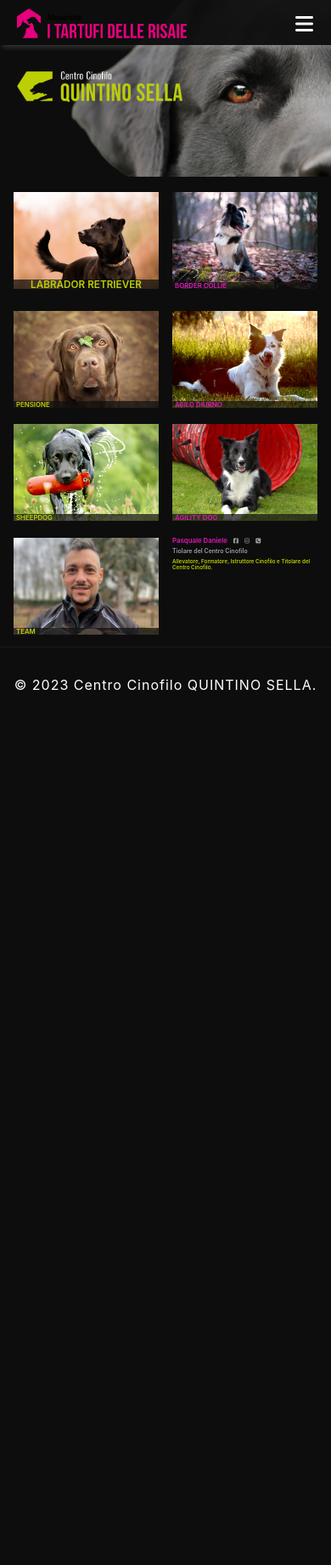
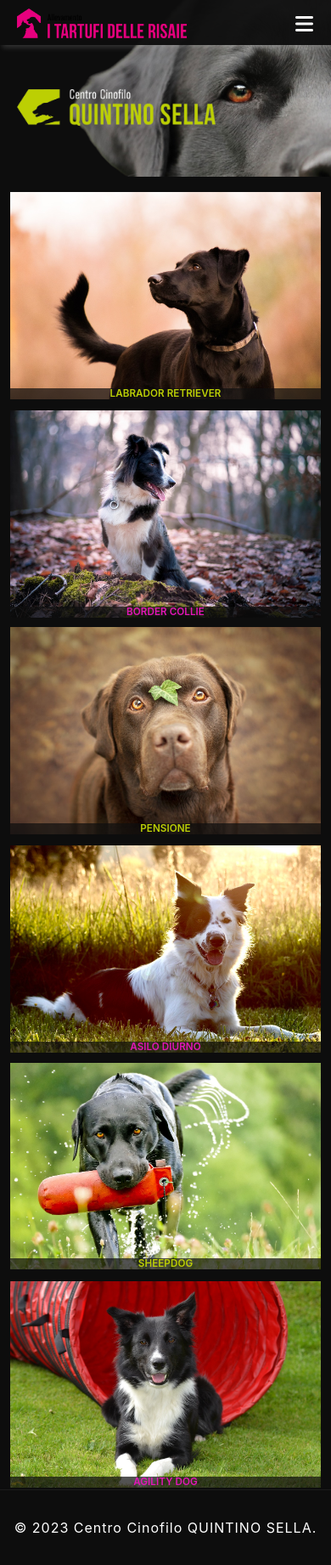
Before and after one commit to Ruggi1999/Ruggi1999.github.io, a PHP site: page / in a window 390 px wide. Shown: the whole page at 85% size. Before the commit the page ends 813 px from the top, so only its background shows below. Run offline with PHP 8.4, Linux system fonts and the light colour scheme; some libraries are stand-ins or nearby versions.

Commit message:
initial commit

```diff
--- a/CSS/index.css
+++ b/CSS/index.css
@@ -70,6 +70,7 @@ body::-webkit-scrollbar-thumb {
 
 }
 
+
 .logo-link-nav, .menu-link-nav  {
 
     text-align: center;
@@ -103,6 +104,7 @@ body::-webkit-scrollbar-thumb {
     top: 10px;
 
 }
+
 
 .aside-nav {
 
@@ -194,6 +196,17 @@ body::-webkit-scrollbar-thumb {
 
 }
 
+@media (max-width: 600px) {
+
+    .img-header-section {
+
+        top: 50%;
+
+        width: 60%;
+
+    }
+
+}
 
 #background-image-2 {
 
@@ -271,20 +284,45 @@ body::-webkit-scrollbar-thumb {
     padding-left: 8px;
 
 }
-@media (min-width:601px) {
 
-    .third-about-section-div {
-
-        width: 50%;
-
-    }
-
-}
 @media (min-width:993px) {
 
     .section-allevamento-2 {
         width: 50%;
     }
+
+}
+
+@media (max-width: 600px) {
+
+    .div-container-allevamento {
+
+        flex-direction: column;
+
+        align-items: center;
+
+    }
+
+    .section-allevamento-2 {
+
+        width: 100%;
+
+        margin: 0 18px 5px 10px;
+
+    }
+
+    .div-container-allevamento .section-allevamento-2:last-child {
+
+        width: 100%;
+
+        margin: 5px 10px 10px 18px;
+
+    }
+
+    .h4-allevamento-1, .h4-allevamento-2 {
+        top: 5%;
+    }
+
 }
 
 .section-allevamento-img {
@@ -311,7 +349,7 @@ body::-webkit-scrollbar-thumb {
 
     font-family: "SF Pro Display","SF Pro Icons","Helvetica Neue","Helvetica","Arial",sans-serif;
 
-    margin-top: -6.5%;
+    margin-top: -7%;
 
     margin-left:0;
 
@@ -329,7 +367,9 @@ body::-webkit-scrollbar-thumb {
 
 .h4-allevamento-2 {
 
-    font-size: 2vw;
+    text-align: center;
+
+    font-size: 3vw;
 
     line-height: 1.125;
 
@@ -339,7 +379,7 @@ body::-webkit-scrollbar-thumb {
 
     font-family: "SF Pro Display","SF Pro Icons","Helvetica Neue","Helvetica","Arial",sans-serif;
 
-    margin-top: -4.6%;
+    margin-top: -7%;
 
     margin-left:0;
 
@@ -426,6 +466,38 @@ body::-webkit-scrollbar-thumb {
     }
 }
 
+@media (max-width: 600px) {
+
+    .div-container-pensione {
+
+        flex-direction: column;
+
+        align-items: center;
+
+    }
+
+    .section-pensione-2 {
+
+        width: 100%;
+
+        margin: 10px 18px 5px 10px;
+
+    }
+
+    .div-container-pensione .section-pensione-2:last-child {
+
+        width: 100%;
+
+        margin: 5px 10px 10px 18px;
+
+    }
+
+    .h4-pensione-1, .h4-pensione-2 {
+        top: 5%;
+    }
+
+}
+
 .section-pensione-img {
 
     border-style: none;
@@ -438,7 +510,9 @@ body::-webkit-scrollbar-thumb {
 
 .h4-pensione-1 {
 
-    font-size: 2vw;
+    text-align: center;
+
+    font-size: 3vw;
 
     line-height: 1.125;
 
@@ -448,7 +522,7 @@ body::-webkit-scrollbar-thumb {
 
     font-family: "SF Pro Display","SF Pro Icons","Helvetica Neue","Helvetica","Arial",sans-serif;
 
-    margin-top: -4.6%;
+    margin-top: -7%;
 
     margin-left:0;
 
@@ -466,7 +540,9 @@ body::-webkit-scrollbar-thumb {
 
 .h4-pensione-2 {
 
-    font-size: 2vw;
+    text-align: center;
+
+    font-size: 3vw;
 
     line-height: 1.125;
 
@@ -476,7 +552,7 @@ body::-webkit-scrollbar-thumb {
 
     font-family: "SF Pro Display","SF Pro Icons","Helvetica Neue","Helvetica","Arial",sans-serif;
 
-    margin-top: -4.6%;
+    margin-top: -7%;
 
     margin-left:0;
 
--- a/index.html
+++ b/index.html
@@ -82,7 +82,7 @@
 
             <aside class="section-allevamento-2" >
 
-                <a href="labrador.php" class="a-allevamento-1">
+                <a href="labrador.html" class="a-allevamento-1">
 
                     <img class="section-allevamento-img" src="IMG/labrador.jpg" alt="labrador">
 
@@ -179,80 +179,6 @@
 
 <!----------- SEZIONE TEAM ----------->
 
-    <section class="section-team" id="team">
-
-        <div class="div-container-team">
-
-            <aside class="section-team-2">
-
-                <div class="image-container">
-
-                    <img class="section-team-img" src="IMG/daniele.jpg" alt="">
-
-                    <h4 class="h4-team-2">TEAM</h4>
-
-                    <h4 class="h4-team-1">Pasquale Daniele
-
-                    <a href=""><i class="fa-brands fa-square-facebook fa-sm" style="color: #ffffff;"></i></a>
-
-                    <a href=""><i class="fa-brands fa-instagram fa-sm" style="color: #ffffff;"></i></a>
-
-                    <a href=""><i class="fa-solid fa-square-phone fa-sm" style="color: #ffffff;"></i></a></h4>
-
-                    <h5 class="h5-team-1">Tiolare del Centro Cinofilo</h5>
-
-                    <p class="p-team-1">Allevatore, Formatore, Istruttore Cinofilo e Titolare del Centro Cinofilo.</p>
-
-                </div>
-
-                <div class="image-container">
-
-                    <img class="section-team-img" src="IMG/cristina.jpg" alt="">
-
-                    <h4 class="h4-team-2">TEAM</h4>
-
-                    <h4 class="h4-team-1">Cristina Benaglia
-
-                    <a href=""><i class="fa-brands fa-square-facebook fa-sm" style="color: #ffffff;"></i></a>
-
-                    <a href=""><i class="fa-brands fa-instagram fa-sm" style="color: #ffffff;"></i></a>
-
-                    <a href=""><i class="fa-solid fa-square-phone fa-sm" style="color: #ffffff;"></i></a></h4>
-
-                    <h5 class="h5-team-1">Educatore - Istruttore Cinofilo</h5>
-
-                    <p class="p-team-1">Educatore Cinofilo, Istruttore Cinofilo Sheepdog, Addestratore ENCI sez.2 Cani da Conduzione Bestiame.</p>
-
-                </div>
-
-                <div class="image-container">
-
-                    <img class="section-team-img" src="IMG/annalisa.jpg" alt="">
-
-                    <h4 class="h4-team-2">TEAM</h4>
-
-                    <h4 class="h4-team-1">Dott.ssa Ugazio Annalisa
-
-                    <a href=""><i class="fa-brands fa-square-facebook fa-sm" style="color: #ffffff;"></i></a>
-
-                    <a href=""><i class="fa-brands fa-instagram fa-sm" style="color: #ffffff;"></i></a>
-
-                    <a href=""><i class="fa-solid fa-square-phone fa-sm" style="color: #ffffff;"></i></a></h4>
-
-                    <h5 class="h5-team-1">Referente - Responsabile</h5>
-
-                    <p class="p-team-1">Educatrice Professionale, Formatore, Referente/Responsabile di Progetto e Coadiutore IAA.</p>
-
-                </div>
-
-                <div class="slider-indicators"></div>
-
-            </aside>
-
-        </div>
-
-    </section>
-
 <!----------- SEZIONE TEAM ----------->
 
 <!------ SEZIONE (nome sezione) ------>
```
